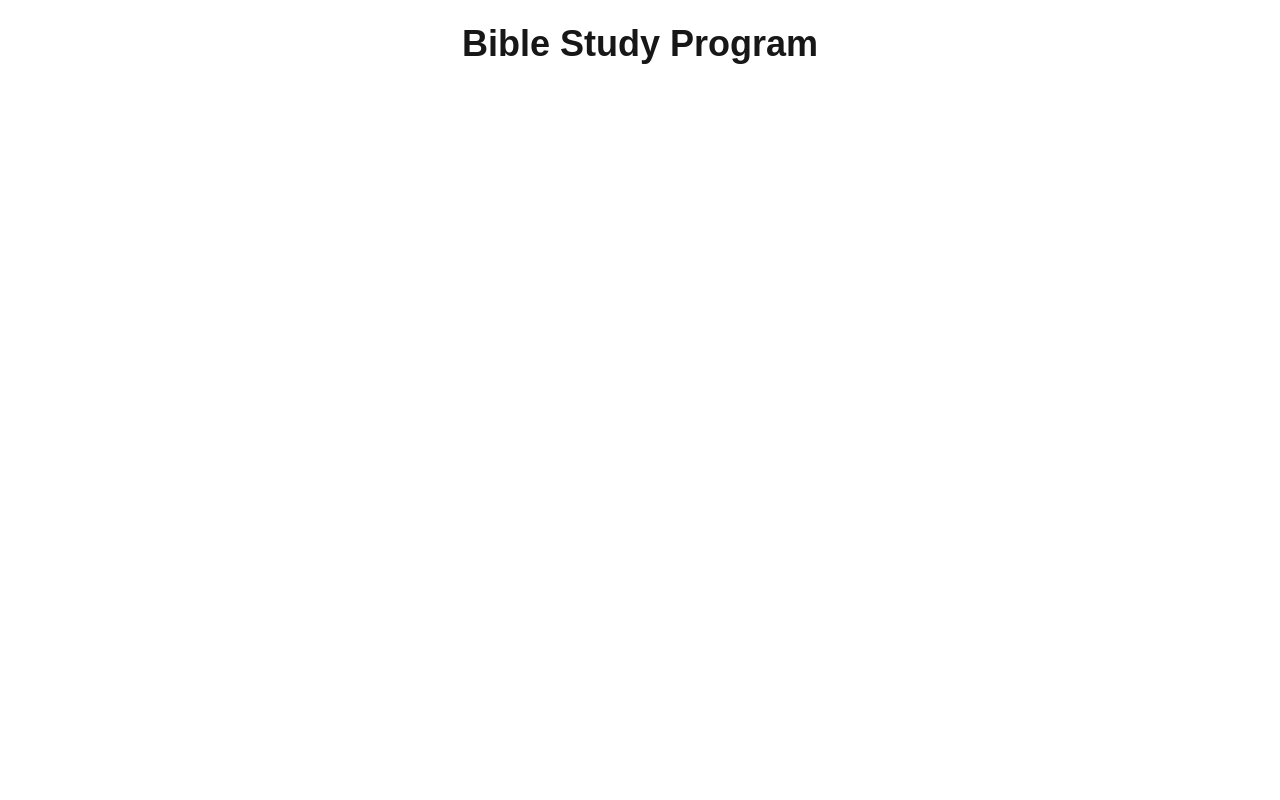
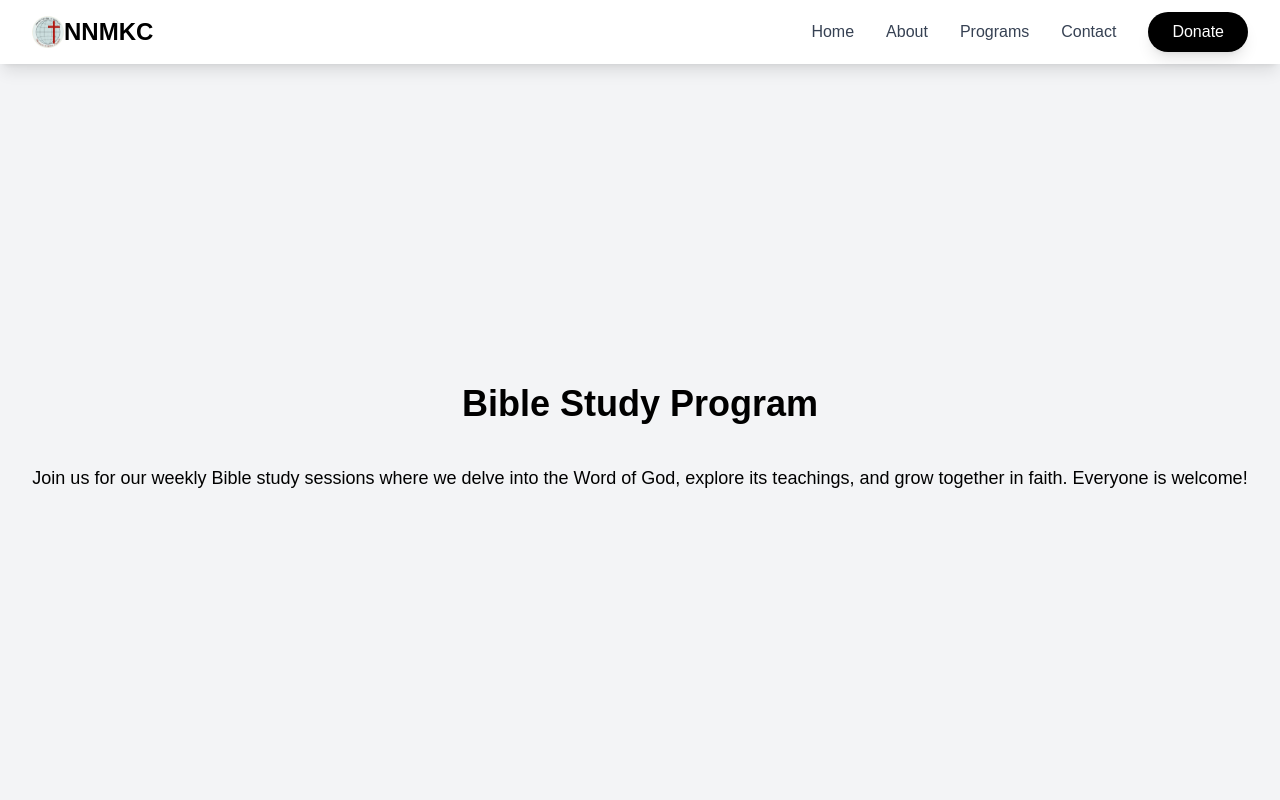
Before and after one commit to yamneg96/nnmkcwebsite, a Next.js app: page /BibleStudy/BibleStudy in a window 1280 px wide. Shown: the top 800 px of the page. Built offline with nearby package versions, Linux system fonts and the light colour scheme.

Commit message:
Applied updated layout

```diff
--- a/pages/BibleStudy/BibleStudy.tsx
+++ b/pages/BibleStudy/BibleStudy.tsx
@@ -1,10 +1,26 @@
+import Header from '@/components/Header'
+import Navbar from '@/components/Navbar'
+import Footer from '@/components/Footer'
 import React from 'react'
 
 const BibleStudy = () => {
   return (
-    <div className='text-4xl font-bold text-center mt-6'>
-      Bible Study Program
-    </div>
+    <section className='min-h-screen'>
+      <Navbar />
+      <Header />
+      <main className='min-h-screen flex flex-col items-center justify-center bg-gray-100 p-6 text-black'>
+        <div className='text-4xl font-bold text-center mt-25'>
+          Bible Study Program
+        </div>
+        <div className='text-center mt-10'>
+          <p className='text-lg mb-6'>
+            Join us for our weekly Bible study sessions where we delve into the Word of God,
+            explore its teachings, and grow together in faith. Everyone is welcome!
+          </p>
+        </div>
+      </main>
+      <Footer />
+    </section>
   )
 }
 
```
